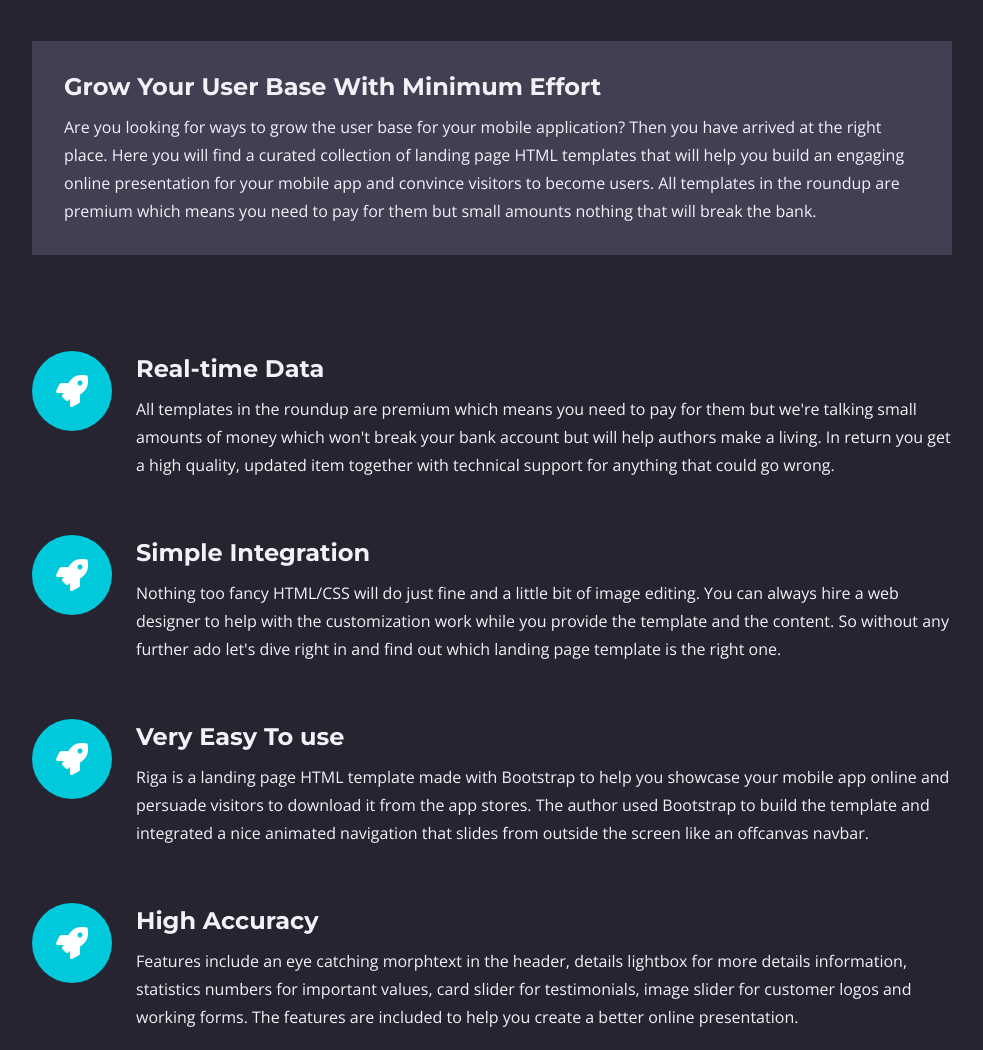
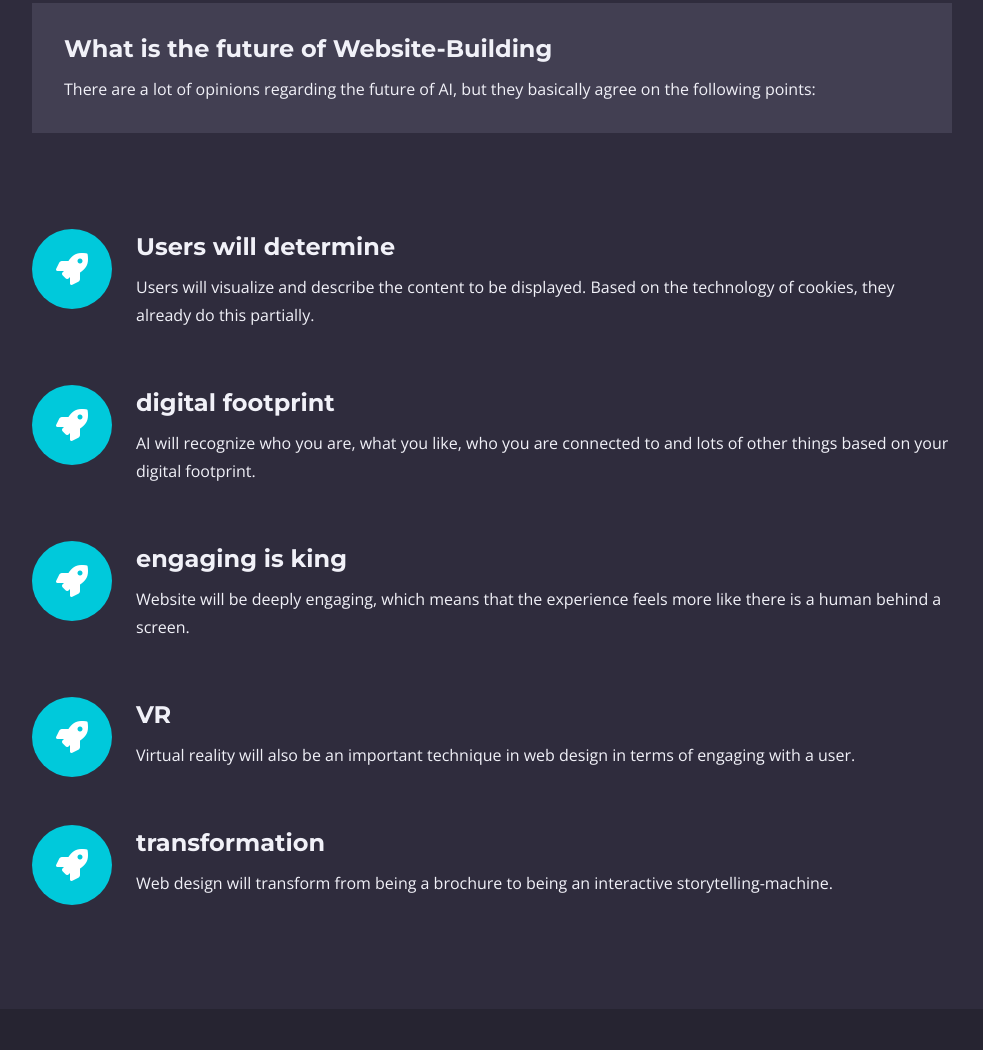
Before and after one commit to xeeija/lbs-build-your-website, a plain HTML site: page index.html in a window 1280 px wide. Shown: the part 4764-5814 px from the top of the page, without its empty margins (148-1131 px from the left). Drawn offline with nearby package versions, Linux system fonts and the light colour scheme.

Commit message:
content cms, future

```diff
--- a/index.html
+++ b/index.html
@@ -350,7 +350,7 @@
                                         <p class="testimonial-author">2018</p>
                                     </div>
                                 </div> <!-- end of swiper-slide -->
-                                <!-- end of slide -->
+                                </div><!-- end of slide -->
 
                             </div> <!-- end of swiper-wrapper -->
 
@@ -744,14 +744,13 @@
             <div class="row">
                 <div class="col-lg-6">
                     <div class="image-container">
-                        <img class="img-fluid" src="images/details-1.png" alt="alternative">
+                        <img class="img-fluid" src="images/cms1.jpg" alt="alternative">
                     </div> <!-- end of image-container -->
                 </div> <!-- end of col -->
                 <div class="col-lg-6">
                     <div class="text-container">
-                        <h2>Start using Leno today and set your long term goals</h2>
-                        <p>Leno can easily help you track your personal development evolution if you take the time to properly setup
-                            your goals at the beginning of the training process. Check it out</p>
+                        <h2>What is a CMS?</h2>
+                        <p>CMS stands for Content Mangement System and it is a software used to manage the modification and the creation of a website.</p>
                         <a class="btn-solid-reg popup-with-move-anim" href="#details-1-lightbox">Lightbox</a>
                     </div> <!-- end of text-container -->
                 </div> <!-- end of col -->
@@ -766,12 +765,8 @@
             <div class="row">
                 <div class="col-xl-10 offset-xl-1">
                     <div class="text-box mt-5 mb-6">
-                        <h3>Grow Your User Base With Minimum Effort</h3>
-                        <p>Are you looking for ways to grow the user base for your mobile application? Then you have arrived at the
-                            right place. Here you will find a curated collection of landing page HTML templates that will help you
-                            build an engaging online presentation for your mobile app and convince visitors to become users. All
-                            templates in the roundup are premium which means you need to pay for them but small amounts nothing that
-                            will break the bank.</p>
+                        <h3>What is the future of Website-Building</h3>
+                        <p>There are a lot of opinions regarding the future of AI, but they basically agree on the following points:</p>
                     </div> <!-- end of text-box -->
 
                     <ul class="list-unstyled list-icon-lg mb-6">
@@ -780,11 +775,8 @@
                                 <i class="fas fa-rocket"></i>
                             </div>
                             <div class="media-body">
-                                <h3 class="list-item-title">Real-time Data</h3>
-                                <p class="list-item-text"> All templates in the roundup are premium which means you need to pay for them
-                                    but we're talking small amounts of money which won't break your bank account but will help authors
-                                    make a living. In return you get a high quality, updated item together with technical support for
-                                    anything that could go wrong. </p>
+                                <h3 class="list-item-title">Users will determine</h3>
+                                <p class="list-item-text"> Users will visualize and describe the content to be displayed. Based on the technology of cookies, they already do this partially. </p>
                             </div>
                         </li>
                         <li class="media">
@@ -792,11 +784,8 @@
                                 <i class="fas fa-rocket"></i>
                             </div>
                             <div class="media-body">
-                                <h3 class="list-item-title">Simple Integration</h3>
-                                <p class="list-item-text">Nothing too fancy HTML/CSS will do just fine and a little bit of image
-                                    editing. You can always hire a web designer to help with the customization work while you provide the
-                                    template and the content. So without any further ado let's dive right in and find out which landing
-                                    page template is the right one.</p>
+                                <h3 class="list-item-title">digital footprint</h3>
+                                <p class="list-item-text">AI will recognize who you are, what you like, who you are connected to and lots of other things based on your digital footprint.</p>
                             </div>
                         </li>
                         <li class="media">
@@ -804,11 +793,8 @@
                                 <i class="fas fa-rocket"></i>
                             </div>
                             <div class="media-body">
-                                <h3 class="list-item-title">Very Easy To use</h3>
-                                <p class="list-item-text">Riga is a landing page HTML template made with Bootstrap to help you showcase
-                                    your mobile app online and persuade visitors to download it from the app stores. The author used
-                                    Bootstrap to build the template and integrated a nice animated navigation that slides from outside the
-                                    screen like an offcanvas navbar.</p>
+                                <h3 class="list-item-title">engaging is king</h3>
+                                <p class="list-item-text">Website will be deeply engaging, which means that the experience feels more like there is a human behind a screen.</p>
                             </div>
                         </li>
                         <li class="media">
@@ -816,11 +802,8 @@
                                 <i class="fas fa-rocket"></i>
                             </div>
                             <div class="media-body">
-                                <h3 class="list-item-title">High Accuracy</h3>
-                                <p class="list-item-text">Features include an eye catching morphtext in the header, details lightbox for
-                                    more details information, statistics numbers for important values, card slider for testimonials, image
-                                    slider for customer logos and working forms. The features are included to help you create a better
-                                    online presentation.</p>
+                                <h3 class="list-item-title">VR</h3>
+                                <p class="list-item-text">Virtual reality will also be an important technique in web design in terms of engaging with a user.</p>
                             </div>
                         </li>
                         <li class="media">
@@ -828,11 +811,8 @@
                                 <i class="fas fa-rocket"></i>
                             </div>
                             <div class="media-body">
-                                <h3 class="list-item-title">Reporting Tools</h3>
-                                <p class="list-item-text">Some useful extra pages are bundled with the template lik article details,
-                                    terms conditions and privacy policy which can be customized as per your requirements. Riga has an
-                                    impactful dark style design combined with warm colors and angular background shapes with the unique
-                                    goal of making your mobile app stand out.</p>
+                                <h3 class="list-item-title">transformation</h3>
+                                <p class="list-item-text">Web design will transform from being a brochure to being an interactive storytelling-machine.</p>
                             </div>
                         </li>
                     </ul> <!-- end of list-unstyled -->
```
Also changed, not shown: images/cms1.jpg (added).
